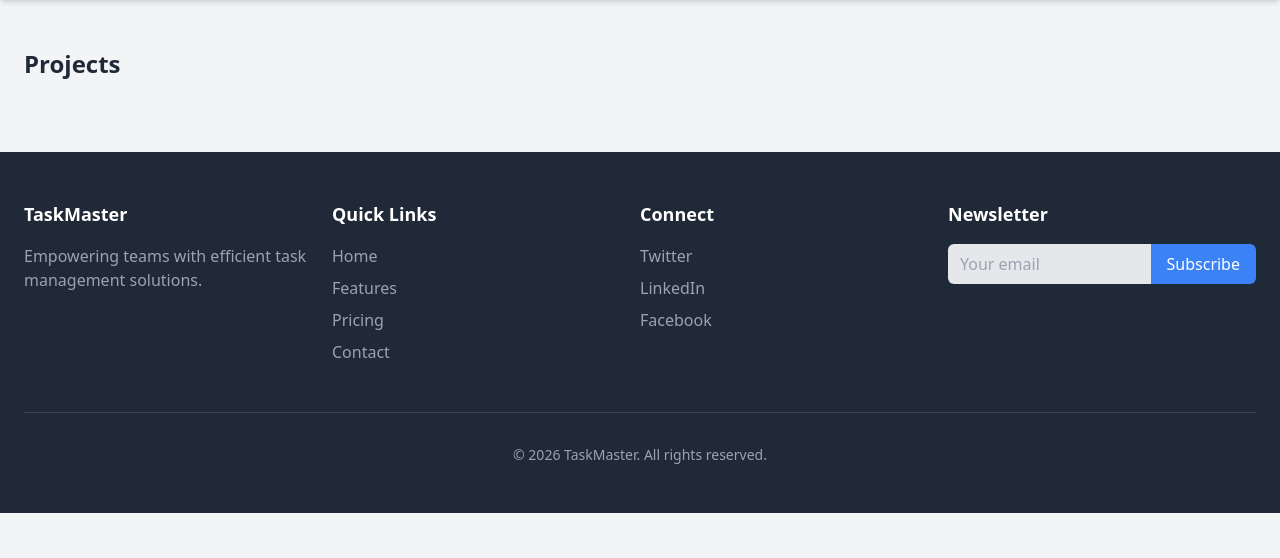
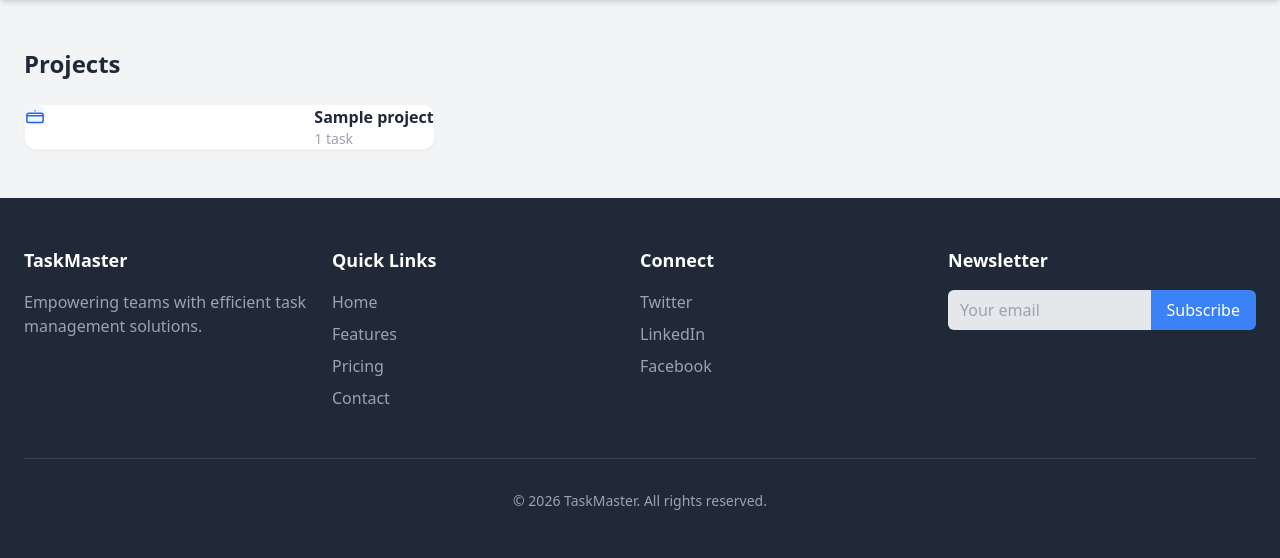
Before and after one commit to shehabuddin380/task_managemant_django, a Django app: template tasks/templates/project_tasks.html in a window 1280 px wide. Shown: the part 88-646 px from the top of the page. Run offline with Django 5.2, Linux system fonts and the light colour scheme; the template is opened without the code that fills it: most values are stand-ins (such as "Sample title", 1, 10 or a date in 2020).

Commit message:
update project tasks

```diff
--- a/tasks/templates/project_tasks.html
+++ b/tasks/templates/project_tasks.html
@@ -3,6 +3,36 @@
 {% block content %}
 <div class="container mx-auto px-6 py-12">
     <h1 class="text-2xl font-bold text-gray-800 mb-6">Projects</h1>
-
+    <div class="grid grid-cols-1 sm:grid-cols-2 lg:grid-cols-3 gap-5">
+        {% for project in projects %}
+            <a href="{% url 'project-tasks' project.id %}"
+               class="group bg-white rounded-xl shadow-sm p-5 flex flex-col justify-between
+                      border border-gray-100 hover:shadow-md hover:border-blue-200
+                      hover:-translate-y-0.5 transition-all duration-200">
+                <div class="flex items-start justify-between mb-3">
+                    <div class="bg-blue-50 p-2.5 rounded-lg">
+                        <svg xmlns="http://www.w3.org/2000/svg" fill="none" viewBox="0 0 24 24"
+                             stroke-width="1.8" stroke="currentColor" class="w-5 h-5 text-blue-600">
+                            <path stroke-linecap="round" stroke-linejoin="round"
+                                d="M2.25 12.75V12A2.25 2.25 0 0 1 4.5 9.75h15A2.25 2.25 0 0 1 21.75 12v.75m-19.5 0v6a2.25 2.25 0 0 0 2.25 2.25h15a2.25 2.25 0 0 0 2.25-2.25v-6m-19.5 0h19.5M12 6.75h.008v.008H12V6.75Z" />
+                        </svg>
+                    </div>
+                    <svg xmlns="http://www.w3.org/2000/svg" fill="none" viewBox="0 0 24 24"
+                         stroke-width="2" stroke="currentColor"
+                         class="w-4 h-4 text-gray-300 group-hover:text-blue-500 group-hover:translate-x-0.5 transition-all">
+                        <path stroke-linecap="round" stroke-linejoin="round" d="M8.25 4.5l7.5 7.5-7.5 7.5" />
+                    </svg>
+                </div>
+                <div>
+                    <h2 class="font-semibold text-gray-800 group-hover:text-blue-700 transition-colors">
+                        {{ project.name }}
+                    </h2>
+                    <p class="text-gray-400 text-sm mt-1">{{ project.num_task }} task{{ project.num_task|pluralize }}</p>
+                </div>
+            </a>
+        {% empty %}
+            <p class="text-gray-500 col-span-full">No projects found.</p>
+        {% endfor %}
+    </div>
 </div>
 {% endblock %}
```
